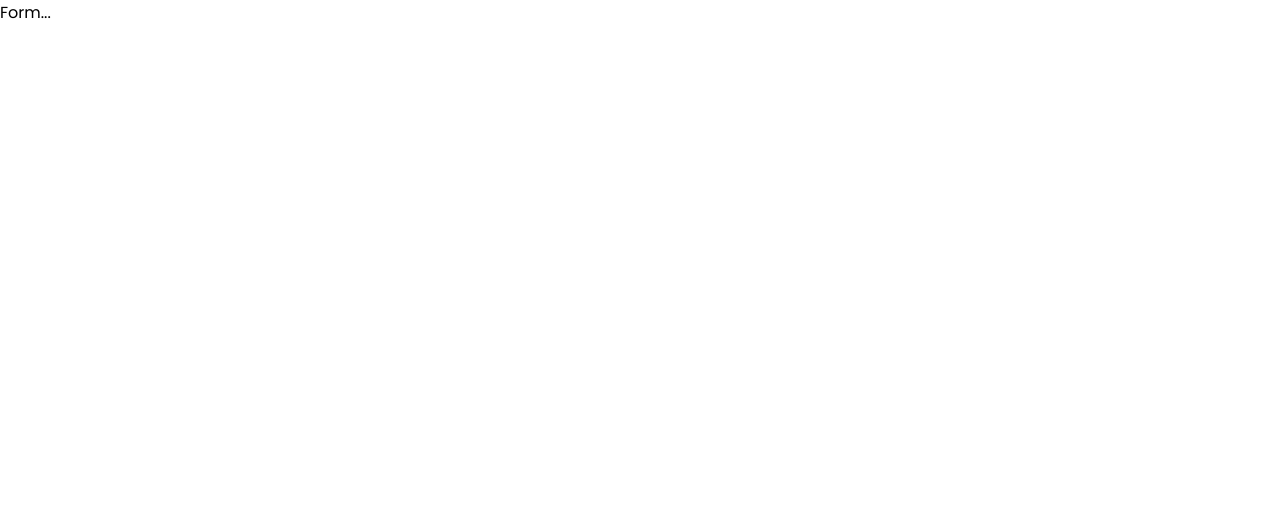
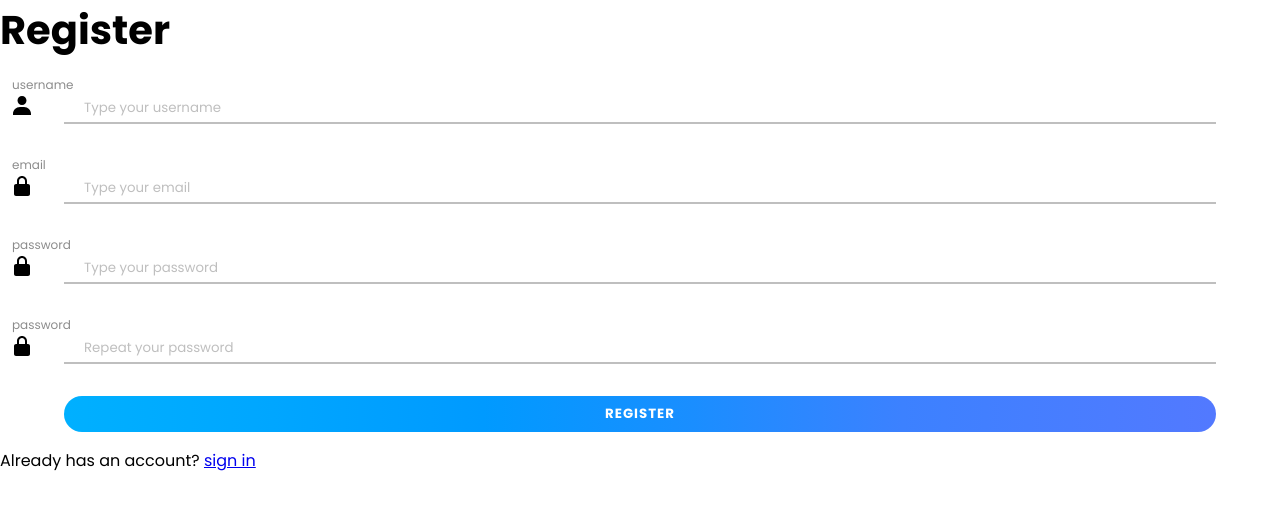
Before and after one commit to Lu1z-Gust4v0/React-TS-Todo-App, a React (Vite) app in the folder client/: page /register in a window 1280 px wide. Shown: the top 510 px of the page. Built offline with nearby package versions, Linux system fonts and the light colour scheme.

Commit message:
Make RegisterForm markup

```diff
--- a/client/src/Pages/Login/LoginForm.tsx
+++ b/client/src/Pages/Login/LoginForm.tsx
@@ -48,7 +48,7 @@ const LoginForm: React.FC<LoginFormProps> = ({ data, handleChange, handleLogin }
                     <button type="submit">login</button>
                 </div>
             </form>
-            <p>does not have an account? <Link to={"/register"}>sign up</Link></p>
+            <p>does not have an account? <Link className="redirect-link" to={"/register"}>sign up</Link></p>
         </section>
     )
 }
--- a/client/src/Pages/Register/Register.tsx
+++ b/client/src/Pages/Register/Register.tsx
@@ -1,11 +1,27 @@
-import React from "react"
+import React, { useState } from "react"
+import { RegisterFormData } from "../../types/customTypes"
 import RegisterForm from "./RegisterForm"
 
 
 export default function Register() {
+    const [formData, setFormData] = useState<RegisterFormData>({
+        "username": "",
+        "email": "",
+        "password": "",
+        "repeatPassword": ""
+    })
+
+    const handleChange = (e: React.ChangeEvent) => {}
+
+    const handleRegister = (e: React.FormEvent<HTMLFormElement>) => {}
+
     return (
         <section className="register-page">
-            <RegisterForm />
+            <RegisterForm
+                handleChange={handleChange}
+                handleRegister={handleRegister}
+                data={formData}
+            />
         </section>
     )
 }
--- a/client/src/Pages/Register/RegisterForm.tsx
+++ b/client/src/Pages/Register/RegisterForm.tsx
@@ -1,8 +1,87 @@
 import React from "react"
+import { RegisterFormProps } from "../../types/customTypes"
+import userIcon from "../../assets/user-icon.svg"
+import lockIcon from "../../assets/lock-icon.svg"
+import { Link } from "react-router-dom"
 
 
-export default function RegisterForm() {
+const RegisterForm: React.FC<RegisterFormProps> = ({ handleChange, handleRegister, data}) => {
     return (
-        <div>Form...</div>
+        <section className="register-form-container">
+            <h1 className="form-title">Register</h1>
+            <form
+                className="register-form"
+                autoComplete="off"
+                onSubmit={handleRegister}
+            >
+
+                <div className="form-row">
+                    <label htmlFor="username">username</label>
+                    <div className="form-sub-row">
+                        <img className="user-icon" src={userIcon} alt="avatar icon" />
+                        <input
+                            className="username"
+                            id="username"
+                            type="text"
+                            placeholder="Type your username"
+                            onChange={handleChange}
+                            value={data.username}
+                            required
+                        />
+                    </div>
+                </div>
+                <div className="form-row">
+                    <label htmlFor="email">email</label>
+                    <div className="form-sub-row">
+                        <img className="lock-icon" src={lockIcon} alt="padlock icon" />
+                        <input
+                            className="email"
+                            id="email"
+                            type="email"
+                            placeholder="Type your email"
+                            onChange={handleChange}
+                            value={data.email}
+                            required
+                        />
+                    </div>
+                </div>
+                <div className="form-row">
+                    <label htmlFor="password">password</label>
+                    <div className="form-sub-row">
+                        <img className="lock-icon" src={lockIcon} alt="padlock icon" />
+                        <input
+                            className="password"
+                            id="password"
+                            type="password"
+                            placeholder="Type your password"
+                            onChange={handleChange}
+                            value={data.password}
+                            required
+                        />
+                    </div>
+                </div>
+                <div className="form-row">
+                    <label htmlFor="repeat-password">password</label>
+                    <div className="form-sub-row">
+                        <img className="lock-icon" src={lockIcon} alt="padlock icon" />
+                        <input
+                            className="repeatPassword"
+                            id="repeat-password"
+                            type="password"
+                            placeholder="Repeat your password"
+                            onChange={handleChange}
+                            value={data.repeatPassword}
+                            required
+                        />
+                    </div>
+                </div>
+                <div className="form-row">
+                    <button type="submit">Register</button>
+                </div>
+            </form>
+            <p>Already has an account? <Link className="redirect-link" to={"/login"}>sign in</Link></p>
+        </section>
     )
 }
+
+export default RegisterForm
```
